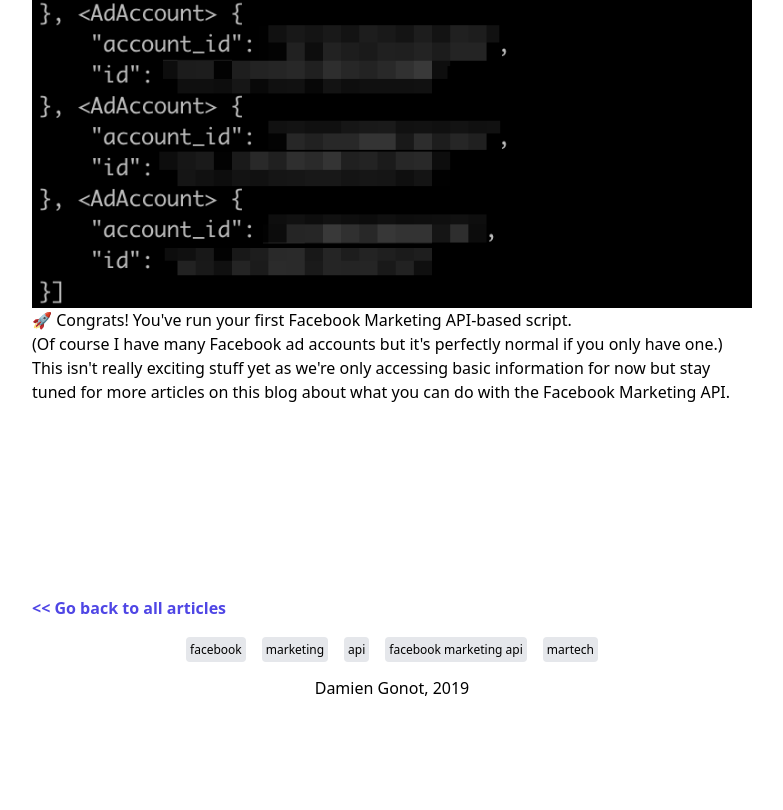
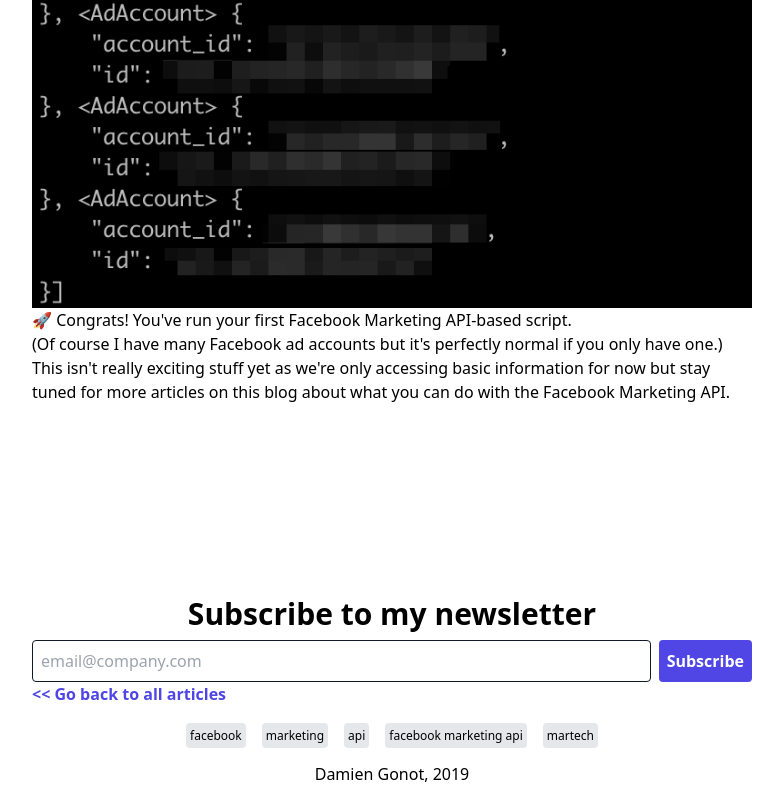
Before and after one commit to mewfree/damien-personal-blog, a Next.js app: page /blog/getting-started-with-facebook-marketing-api in a window 1280 px wide. Shown: the part 3388-4198 px from the top of the page, without its empty margins (248-1031 px from the left). Before the commit the page ends 4112 px from the top, so only its background shows below. Built offline with nearby package versions, Linux system fonts and the light colour scheme; what @tailwindcss/typography, typography-theme-noriega would draw is missing.

Commit message:
add newsletter signup form

```diff
--- /dev/null
+++ b/components/MailchimpForm.js
@@ -0,0 +1,77 @@
+import React from "react";
+import jsonp from "jsonp";
+import queryString from "query-string";
+
+export default class MailchimpForm extends React.Component {
+  constructor(props) {
+    super(props)
+
+    this.state = {
+      email: "",
+      success: false,
+      successMessage: "",
+      error: false,
+      errorMessage: "",
+    }
+    this.handleChange = this.handleChange.bind(this)
+    this.handleSubmit = this.handleSubmit.bind(this)
+  }
+
+  handleChange(event) {
+    this.setState({email: event.target.value});
+  }
+
+  handleSubmit(event) {
+    const formData = {
+      "u": "953d88edfeac49e5ff8f55651",
+      "id": "b086d70590",
+      "EMAIL": this.state.email
+    };
+    const url = `//gmail.us3.list-manage.com/subscribe/post-json?${queryString.stringify(formData)}`;
+
+    jsonp(url, { param: "c" }, (err, data) => {
+      console.log(data);
+      if (data["result"] == "success") {
+        this.setState({
+          success: true,
+          successMessage: data["msg"],
+          error: false,
+        })
+      } else if (data["result"] == "error") {
+        this.setState({
+          error: true,
+          errorMessage: data["msg"],
+          success: false,
+        })
+      } else {
+        this.setState({
+          error: true,
+          errorMessage: "An unknown error happened.",
+          success: false,
+        })
+      }
+    });
+
+    event.preventDefault()
+  }
+
+  render() {
+    return (
+      <form onSubmit={this.handleSubmit}>
+        <label className="text-3xl font-bold" htmlFor="email">
+          Subscribe to my newsletter
+        </label>
+        <div className="flex flex-col md:flex-row mt-2">
+          <input className="w-full border border-gray-900 rounded bg-meg-beige focus:border-gray-600 focus:outline-none text-center md:text-left p-2 mb-2 md:mb-0 md:mr-2" id="email" type="email" placeholder="email@company.com" value={this.state.email} onChange={this.handleChange} required />
+          <input className="rounded bg-indigo-600 focus:outline-none cursor-pointer text-white font-bold p-2" type="submit" value="Subscribe" />
+        </div>
+        <div className={this.state.success ? "text-green-700" : "hidden"}>
+          {this.state.successMessage}
+        </div>
+        <div className={this.state.error ? "text-red-700" : "hidden"}>
+          {this.state.errorMessage}
+        </div>
+      </form>
+    )
+  }
+}
--- a/components/layout.js
+++ b/components/layout.js
@@ -1,5 +1,6 @@
 import Link from "next/link";
 import { useRouter } from "next/router";
+import MailchimpForm from "../components/MailchimpForm";
 
 export default function Layout({ children }) {
   const { pathname } = useRouter();
--- a/package.json
+++ b/package.json
@@ -10,8 +10,10 @@
   "dependencies": {
     "@tailwindcss/typography": "^0.4.0",
     "autoprefixer": "^10.2.3",
+    "jsonp": "^0.2.1",
     "next": "10.0.5",
     "postcss": "^8.2.4",
+    "query-string": "^6.13.8",
     "react": "17.0.1",
     "react-dom": "17.0.1",
     "react-markdown": "^5.0.3",
--- a/pages/blog/[slug].js
+++ b/pages/blog/[slug].js
@@ -8,6 +8,7 @@
 import SyntaxHighlighter from "react-syntax-highlighter";
 
 import Layout from "../../components/layout";
+import MailchimpForm from "../../components/MailchimpForm";
 
 const InlineCodeBlock = ({ value }) => {
   return (
@@ -55,6 +56,7 @@
         />
       </article>
       <footer className="mt-48">
+        <div className="text-center"><MailchimpForm /></div>
         <div className="mb-4">
           <Link href="/blog">
             <a className="font-semibold text-indigo-600 no-underline hover:text-black">
--- a/pages/index.js
+++ b/pages/index.js
@@ -4,6 +4,7 @@
 import matter from "gray-matter";
 
 import Layout from "../components/layout";
+import MailchimpForm from "../components/MailchimpForm";
 
 export default function Home({ posts }) {
   return (
@@ -36,12 +37,15 @@
           </article>
         ))}
       </div>
-      <div className="pl-4 mt-6">
+      <div className="pl-4 mt-6 mb-8">
         <Link href="/blog">
           <a className="text-2xl font-semibold text-indigo-600 no-underline hover:text-black">
             See all articles
           </a>
         </Link>
+      </div>
+      <div className="max-w-xl">
+        <MailchimpForm />
       </div>
     </Layout>
   );
```
Also changed, not shown: 1 other file (tests, documents, lock files or other folders).
